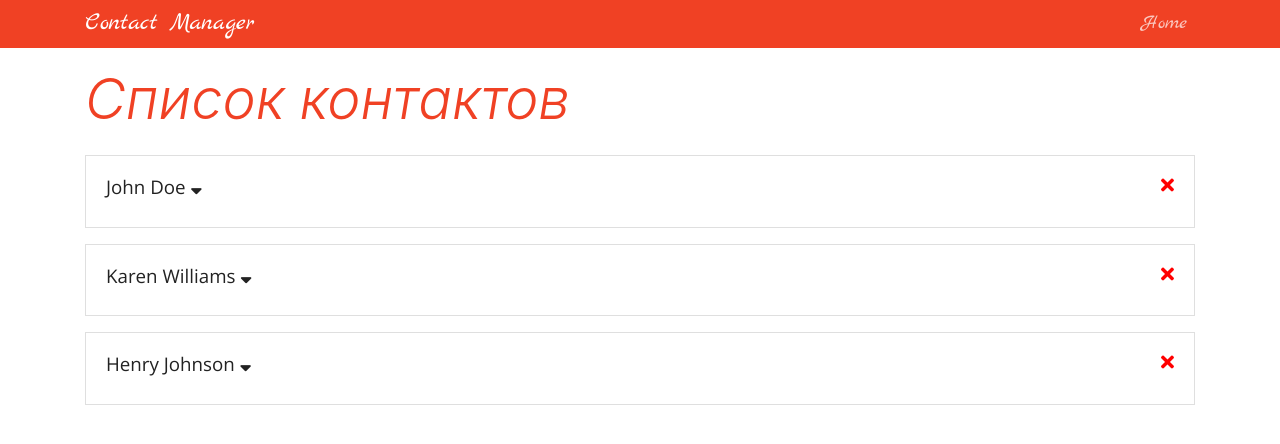
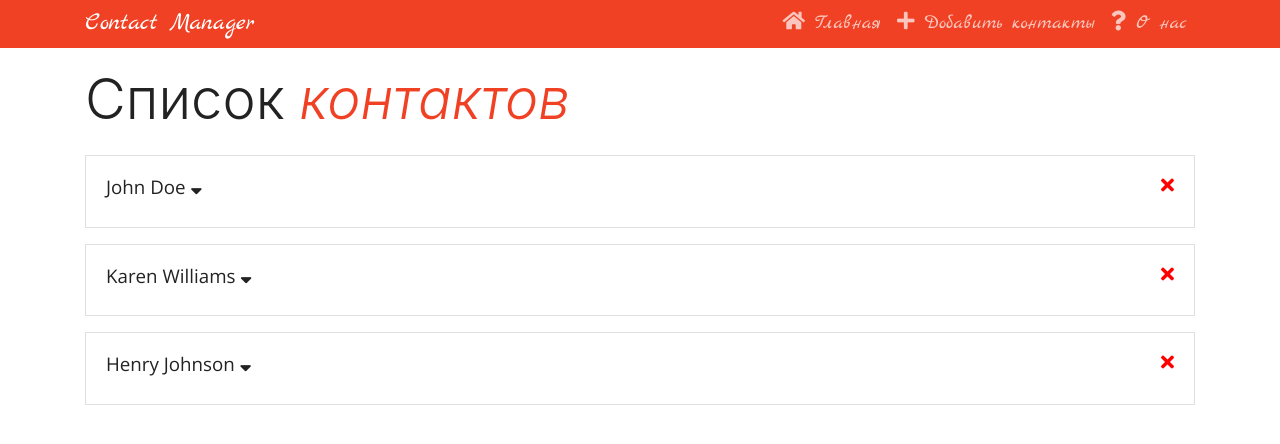
Before and after one commit to Belchenkov/contact-manager-react-from-back, a React (Create React App) app in the folder contactmanager/: page / in a window 1280 px wide. Shown: the top 444 px of the page. Built offline with nearby package versions, Linux system fonts and the light colour scheme.

Commit message:
Links, Redirects

```diff
--- a/contactmanager/src/components/contacts/AddContact.js
+++ b/contactmanager/src/components/contacts/AddContact.js
@@ -59,6 +59,8 @@
           phone: '',
           errors: {}
       });
+
+      this.props.history.push('/');
     };
 
     render() {
--- a/contactmanager/src/components/contacts/Contacts.js
+++ b/contactmanager/src/components/contacts/Contacts.js
@@ -11,7 +11,7 @@
                     return (
                         <React.Fragment>
                             <h1 className="display-4 mb-4">
-                                <em className="text-danger">Список контактов</em>
+                                Список <em className="text-danger">контактов</em>
                             </h1>
                             { contacts.map(contact => (
                                 <Contact
--- a/contactmanager/src/components/layout/Header.js
+++ b/contactmanager/src/components/layout/Header.js
@@ -1,5 +1,6 @@
 import React from 'react';
 import PropTypes from 'prop-types';
+import { Link } from 'react-router-dom';
 
 const Header = props => {
     const { branding } = props;
@@ -10,7 +11,17 @@
               <div>
                   <ul className="navbar-nav mr-auto">
                       <li className="nav-item">
-                          <a href="/" className="nav-link">Home</a>
+                          <Link to="/" className="nav-link">
+                              <i className="fas fa-home"></i> Главная</Link>
+                      </li>
+                      <li className="nav-item">
+                          <Link to="/contact/add" className="nav-link">
+                              <i className="fas fa-plus"></i> Добавить контакты </Link>
+                      </li>
+                      <li className="nav-item">
+                          <Link to="/about" className="nav-link">
+                              <i className="fas fa-question"></i> О нас
+                          </Link>
                       </li>
                   </ul>
               </div>
```
